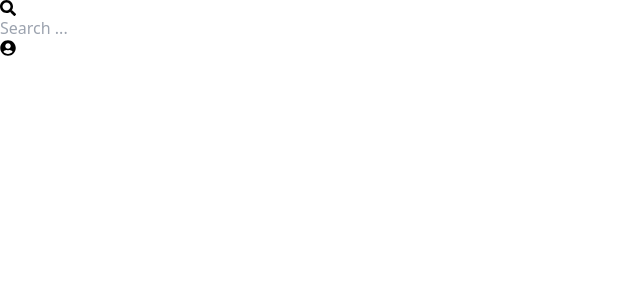
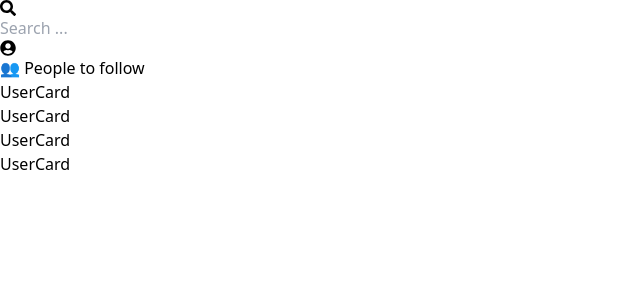
Before and after one commit to davi-p-oliveira-11/blog-typescript, a React (Vite) app: page / in a window 1280 px wide. Shown: the top 300 px of the page, without its empty margins (0-640 px from the left). Built offline with nearby package versions, Linux system fonts and the light colour scheme.

Commit message:
feat(component): introduce PeopleToFollow component with user data

```diff
--- a/src/App.tsx
+++ b/src/App.tsx
@@ -1,4 +1,5 @@
 import Navigation from "./components/Navigation";
+import PeopleToFollow from "./components/PeopleToFollow";
 
 function App() {
 
@@ -6,6 +7,13 @@ function App() {
   return (
     <div>
      <Navigation />
+
+     <div className="flex justify-center">
+      {/* Main */}
+
+      <div className="w-[30%]"></div>
+       <PeopleToFollow />
+     </div>
     </div>
   )
 }
--- a/src/components/PeopleToFollow.tsx
+++ b/src/components/PeopleToFollow.tsx
@@ -1,8 +1,23 @@
+import UserCard from "./UserCard";
+
+const peopleToFollow = [
+  { name: "Lucas Andrade", following: false },
+  { name: "Sofia Martins", following: true },
+  { name: "Diego Navarro", following: false },
+  { name: "Camila Rocha", following: true },
+];
 
 const PeopleToFollow = () => {
   return (
-    <div>PeopleToFollow</div>
-  )
-}
+    <div className="bg-white p-4 rounded-lg shadow">
+      <h3 className="font-semibold text-lg mb-4">👥 People to follow</h3>
+      <div className="space-y-4">
+        {peopleToFollow.map((person, index) => (
+          <UserCard key={index} person={person} />
+        ))}
+      </div>
+    </div>
+  );
+};
 
-export default PeopleToFollow
+export default PeopleToFollow;
```
